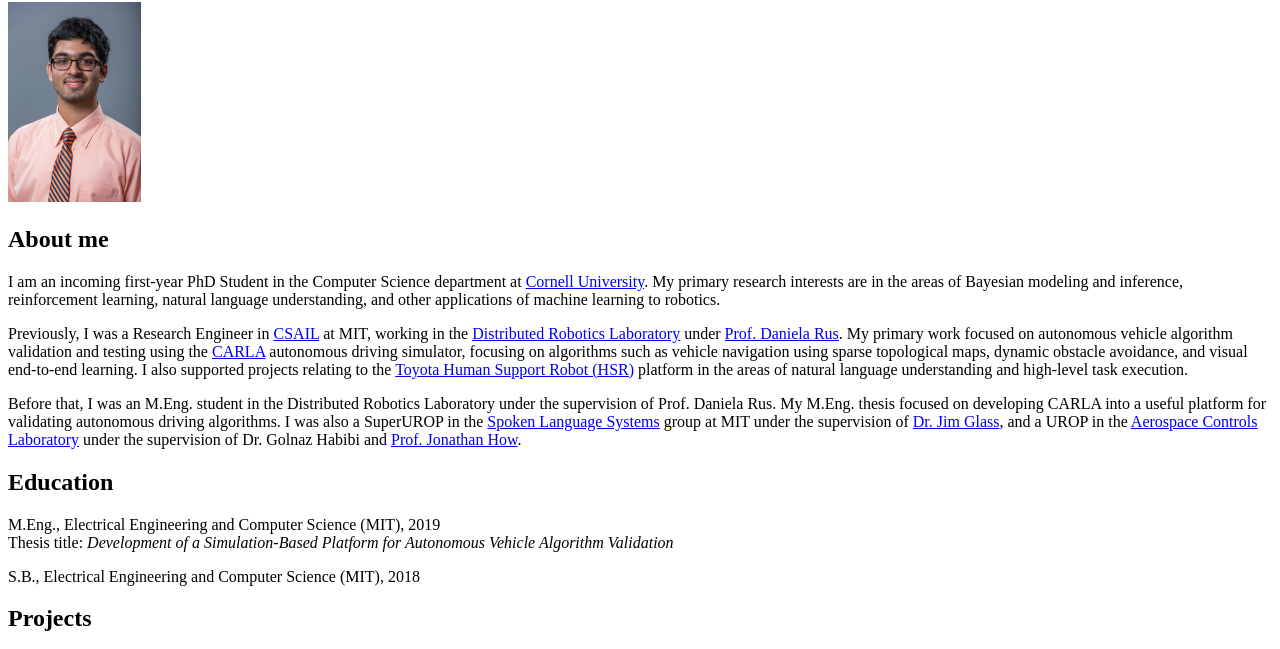
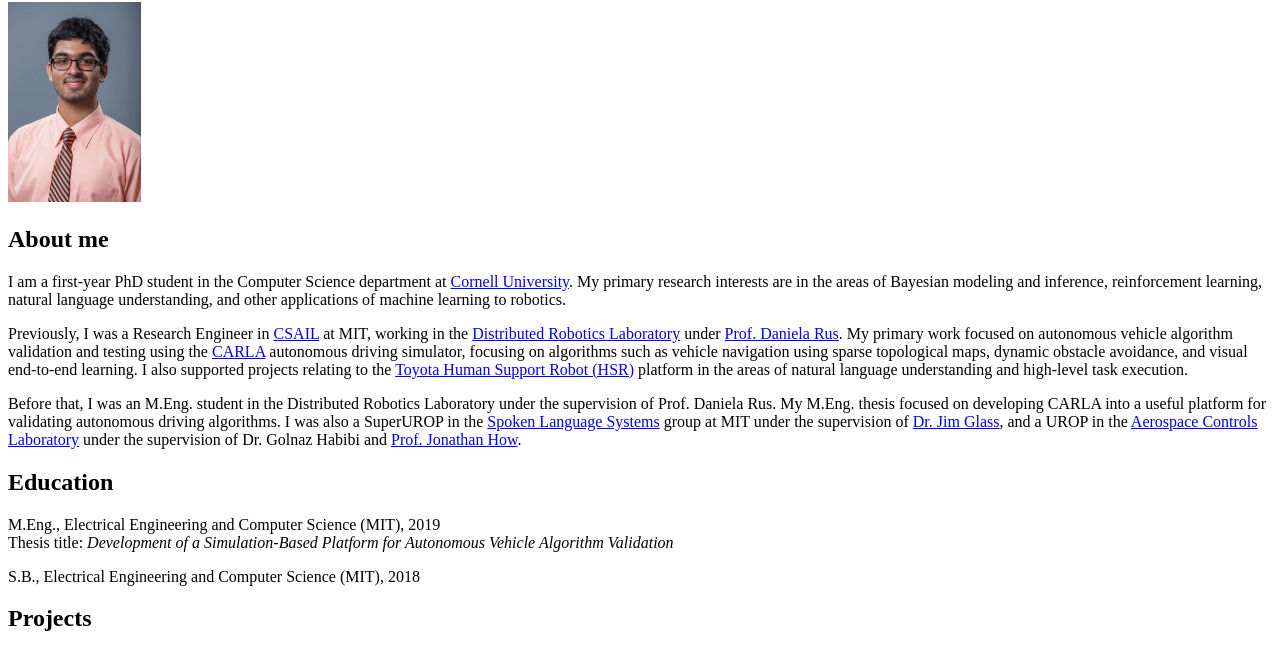
Before and after one commit to rohanb2018/rohanb2018.github.io, a plain HTML site: page index.html in a window 1280 px wide. Shown: the part 78-727 px from the top of the page. Drawn offline with Linux system fonts and the light colour scheme.

Commit message:
drop incoming label

```diff
--- a/index.html
+++ b/index.html
@@ -12,7 +12,7 @@
     <img src="pics/profilepic.jpeg" height="200px" />
 
     <h2>About me</h2>
-    <p> I am an incoming first-year PhD Student in the Computer Science department at <a href="http://www.cs.cornell.edu">Cornell University</a>. My primary research interests are in
+    <p> I am a first-year PhD student in the Computer Science department at <a href="http://www.cs.cornell.edu">Cornell University</a>. My primary research interests are in
     the areas of Bayesian modeling and inference, reinforcement learning, natural language
     understanding, and other applications of machine learning to robotics.</p>
     <p>Previously, I was a Research Engineer in <a href="https://www.csail.mit.edu">CSAIL</a> at MIT, working in the
```
